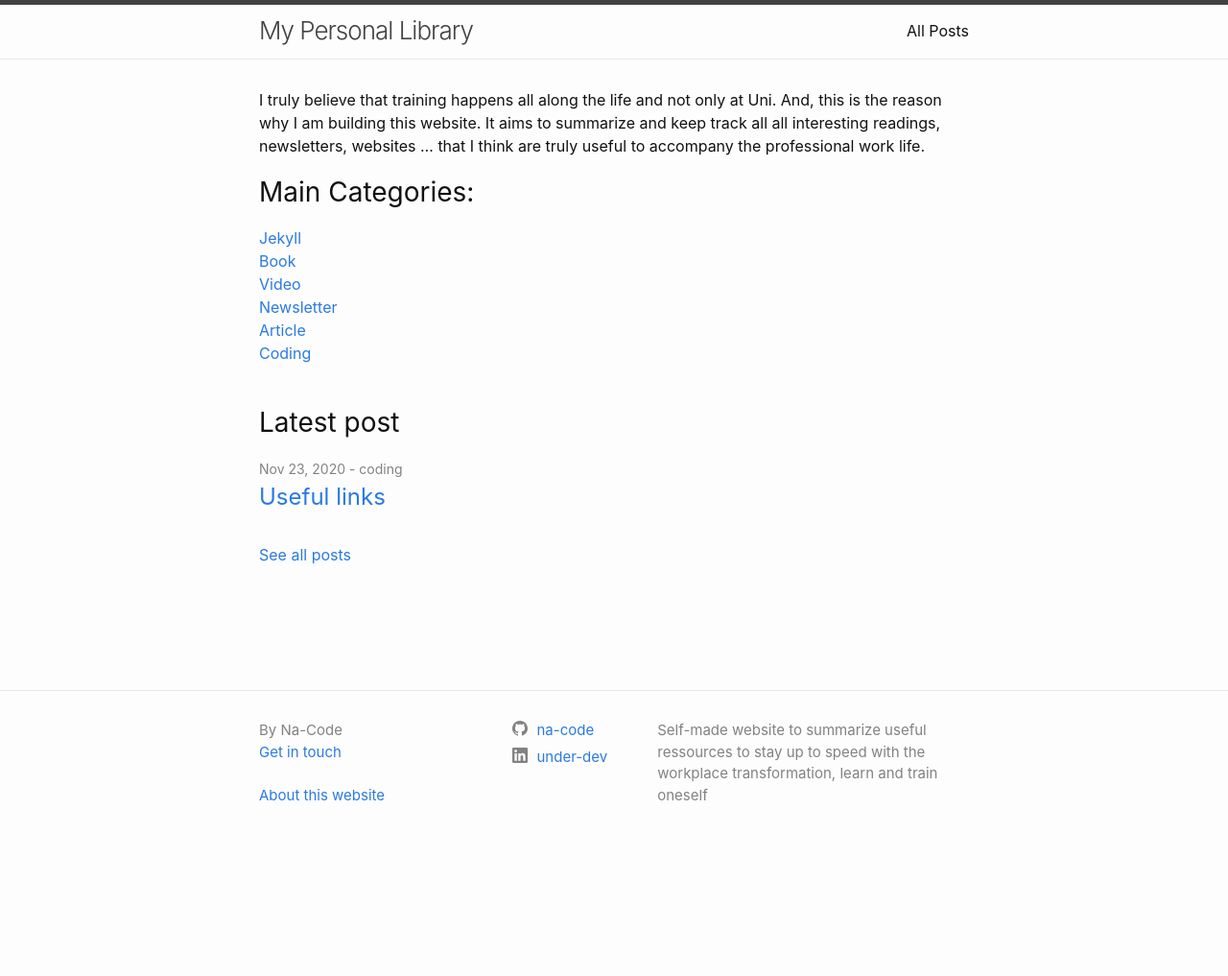
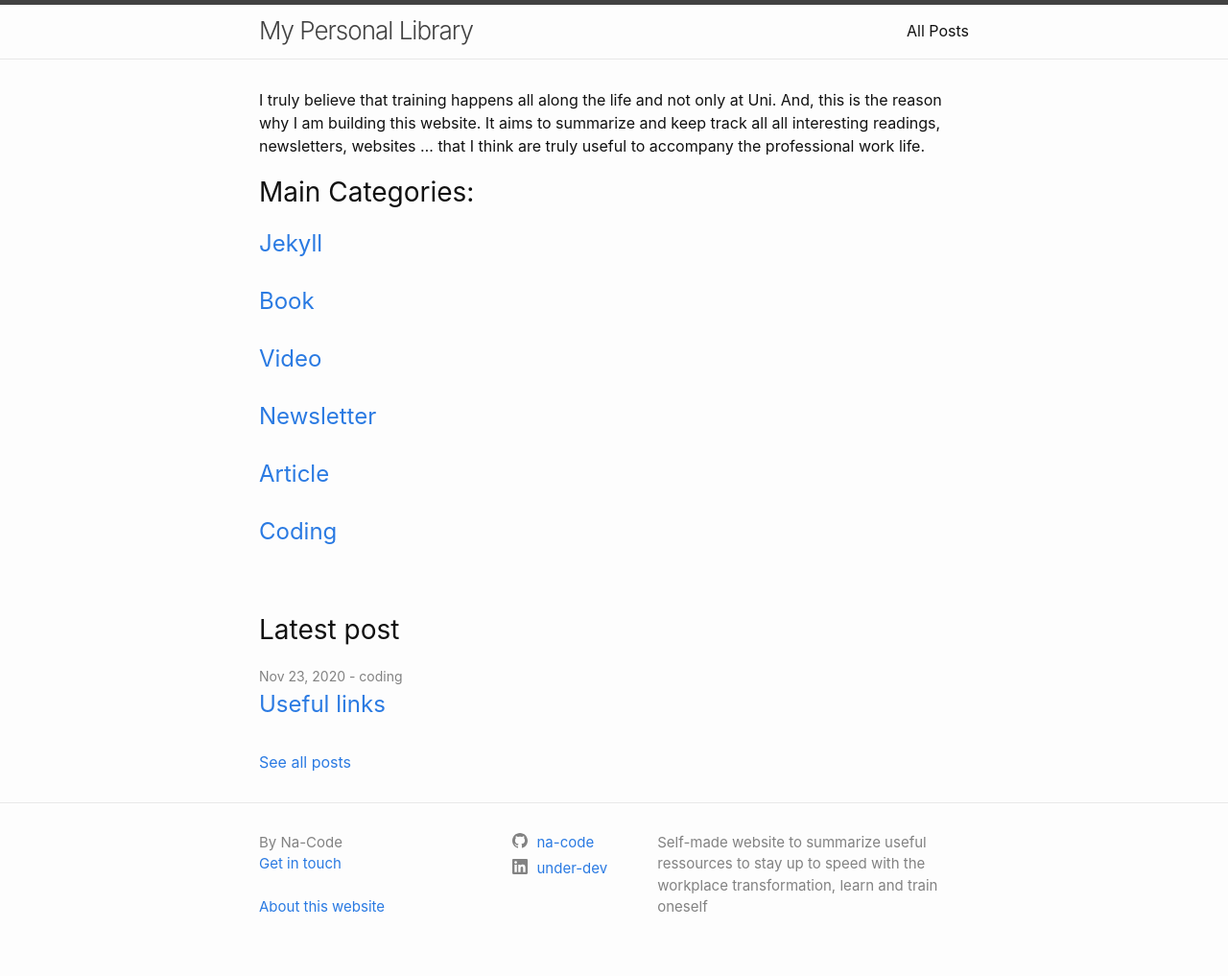
Before and after one commit to na-code/na-site, a Jekyll site: the page built from index.markdown, in a window 1280 px wide. Shown: the whole page at 96% size. Built offline with Jekyll 4.4.1, drawn with Linux system fonts in a browser that asks for light colours; before the commit the page ends 900 px from its top, so only the background shows below that.

Commit message:
Update home.html

```diff
--- a/_layouts/home.html
+++ b/_layouts/home.html
@@ -14,7 +14,7 @@ layout: default
     <!-- List of all categories -->
   <h2 class="post-list-heading">Main Categories:</h2>
   {%- for category in site.categories -%}
-    <a class="default">{{category[0] | capitalize }} </a><br>
+    <a class="post-link">{{category[0] | capitalize }} </a><br>
   {%- endfor -%}
   <br><p>
 
```
